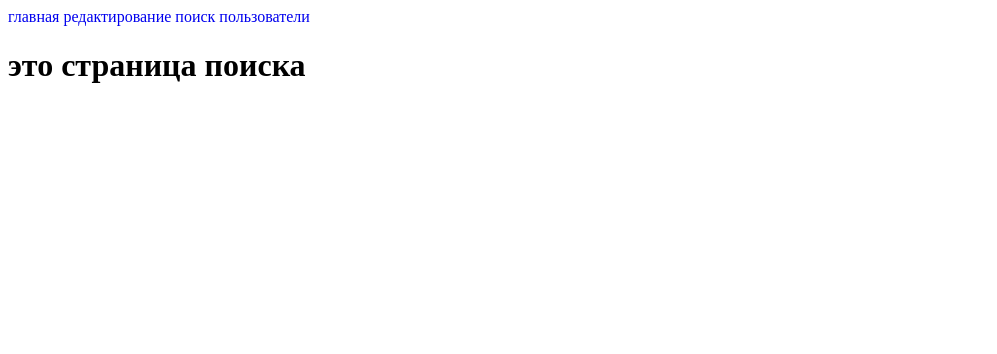
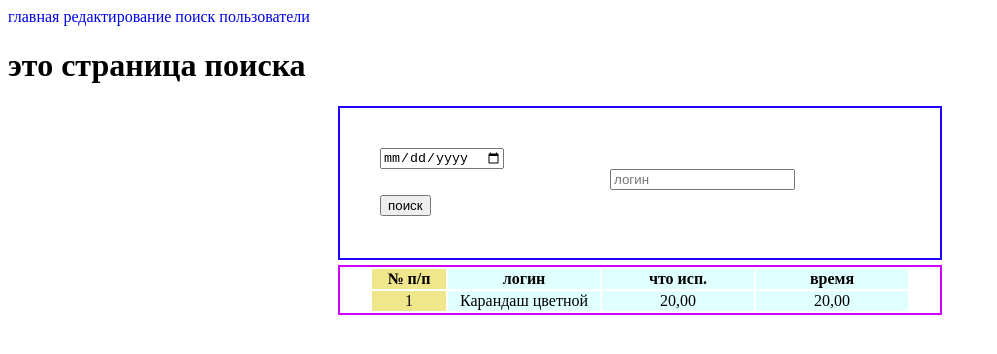
Before and after one commit to Serge-Albert/tg_access, a plain HTML site: page serch.html in a window 1280 px wide. Shown: the whole page, without its empty margins (0-997 px from the left). Drawn offline with Linux system fonts and the light colour scheme.

Commit message:
создает ветку никита

```diff
--- a/serch.html
+++ b/serch.html
@@ -18,6 +18,38 @@
     <main>
         <h1>это страница поиска</h1>
     </main>
+    <div>
+        <div class="nav">
+
+            <div style="margin: 40px 40px 0;">
+                <input type="date" name="" id="">
+                <input style="margin-left:230px;" type="text" placeholder="логин">
+            </div>
+            <input style="margin: 5px 40px 0;" type="button" value="поиск">
+        </div>
+        <div class="spisok">
+            <table class="table_search">
+                <colgroup>
+                    <col span="1" style="background:Khaki">
+                    <!-- С помощью этой конструкции задаем цвет фона для первых двух столбцов таблицы-->
+                    <col span="3" style="background-color:LightCyan">
+                    <!-- Задаем цвет фона для следующего (одного) столбца таблицы-->
+                </colgroup>
+                <tr>
+                    <th>№ п/п</th>
+                    <th class="th_info">логин</th>
+                    <th class="th_info">что исп.</th>
+                    <th class="th_info">время</th>
+                </tr>
+                <tr>
+                    <td>1</td>
+                    <td>Карандаш цветной</td>
+                    <td>20,00</td>
+                    <td>20,00</td>
+                </tr>
+            </table>
+        </div>
+    </div>
 </body>
 
 </html>
--- a/style.css
+++ b/style.css
@@ -1,3 +1,31 @@
 header>a {
     text-decoration: none;
 }
+
+.nav {
+    border: 2px solid rgb(30, 0, 255);
+    height: 150px;
+    width: 600px;
+    margin-left: auto;
+    margin-right: auto;
+
+
+}
+
+.spisok {
+    border: 2px solid rgb(204, 0, 255);
+    width: 600px;
+    margin-top: 5px;
+    margin-left: auto;
+    margin-right: auto;
+    text-align: center;
+}
+
+.th_info {
+    width: 150px;
+}
+
+.table_search {
+    width: 90%;
+    margin: 0 auto;
+}
```
Also changed, not shown: edite.html (+11 -0 lines).
